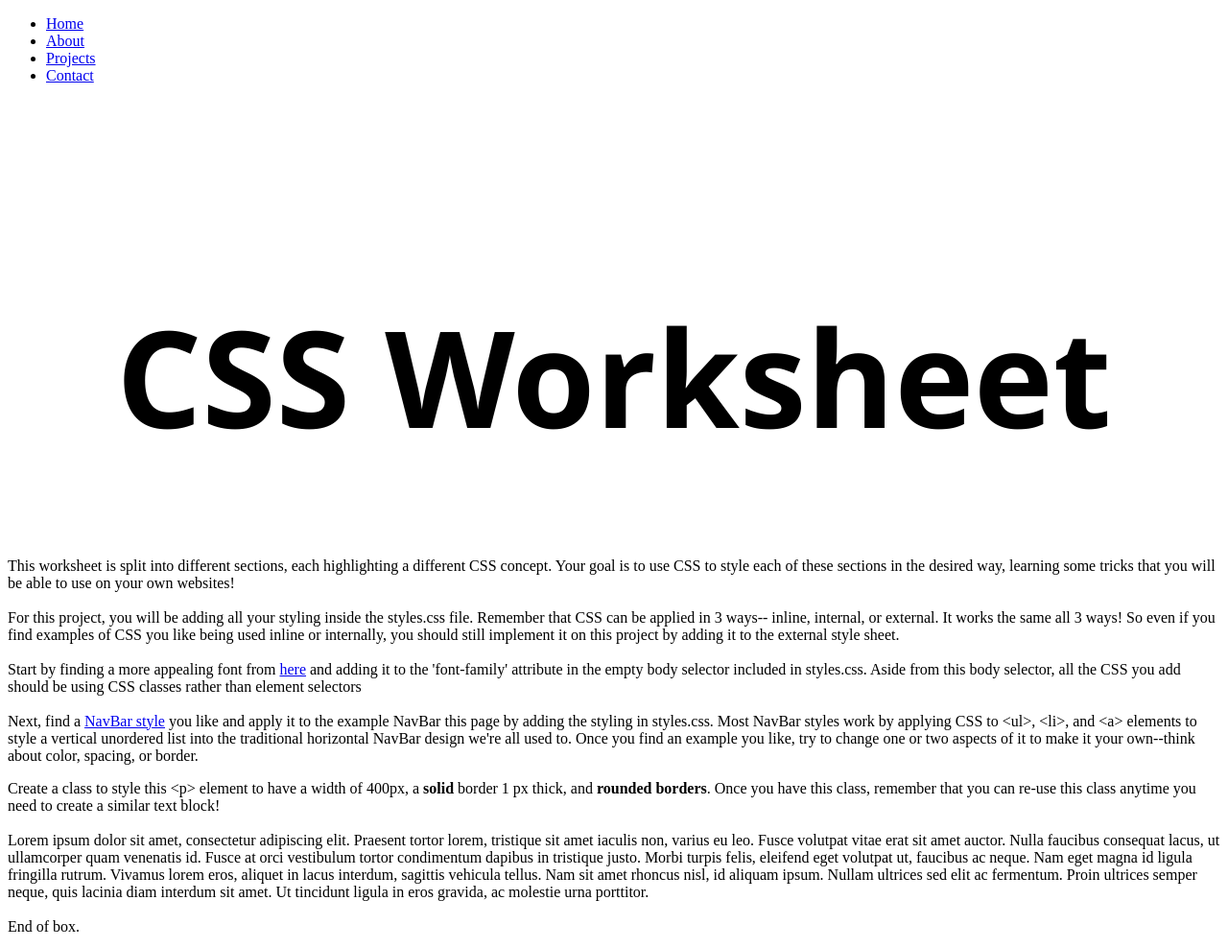
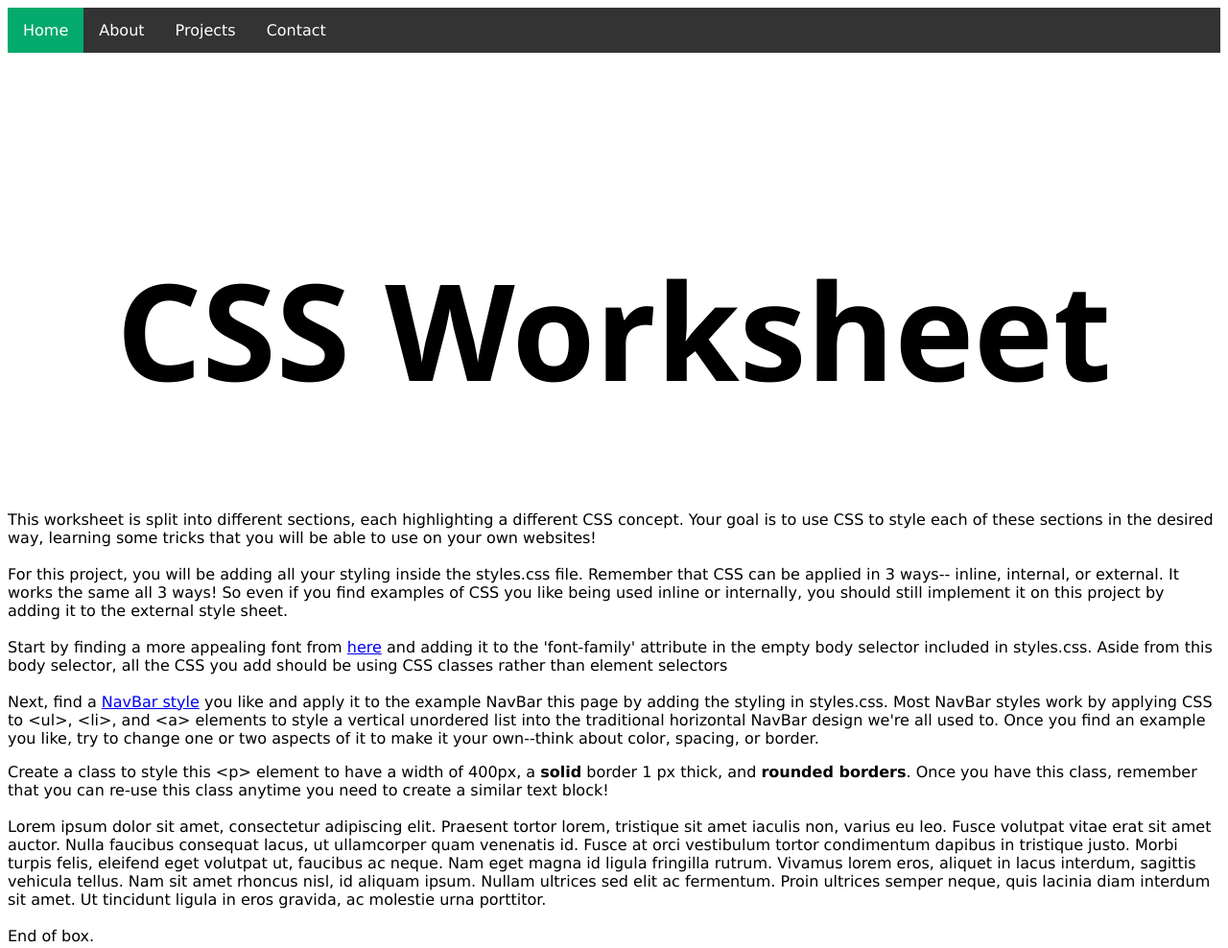
Before and after one commit to StevenSisavath/LabWork, a plain HTML site: page CSS-Worksheet_UN_Starter-main/index.html in a window 1280 px wide. Shown: the top 988 px of the page at 96% size. Drawn offline with Linux system fonts and the light colour scheme.

Commit message:
Added CSS for NavBar in Styles.css File

```diff
--- a/CSS-Worksheet_UN_Starter-main/index.html
+++ b/CSS-Worksheet_UN_Starter-main/index.html
@@ -9,12 +9,12 @@
 </head>
 <body>
     <nav>
-        <ul>
-            <li><a href="#">Home</a></li>
-            <li><a href="#">About</a></li>
-            <li><a href="#">Projects</a></li>
-            <li><a href="#">Contact</a></li>
-          </ul>
+        <ul class="ul">
+            <li class="li"><a class="active" href="#">Home</a></li>
+            <li class="li"><a href="#">About</a></li>
+            <li class="li"><a href="#">Projects</a></li>
+            <li class="li"><a href="#">Contact</a></li>
+        </ul>
     </nav>
 
     <header>
--- a/CSS-Worksheet_UN_Starter-main/styles/styles.css
+++ b/CSS-Worksheet_UN_Starter-main/styles/styles.css
@@ -17,7 +17,34 @@ header{
 
 /* This will apply any included styles to the body element */
 body{
-
+    font-family: Verdana, Geneva, Tahoma, sans-serif;
 }
 
 /* Create your own classes below! */
+.ul {
+    list-style-type: none;
+    margin: 0;
+    padding: 0;
+    overflow: hidden;
+    background-color: #333;
+}
+
+.li {
+    float: left;
+}
+
+.li a {
+    display: block;
+    color: white;
+    text-align: center;
+    padding: 14px 16px;
+    text-decoration: none;
+}
+
+.li a:hover:not(.active) {
+    background-color: #111;
+}
+
+.active {
+    background-color: #04AA6D;
+}
```
